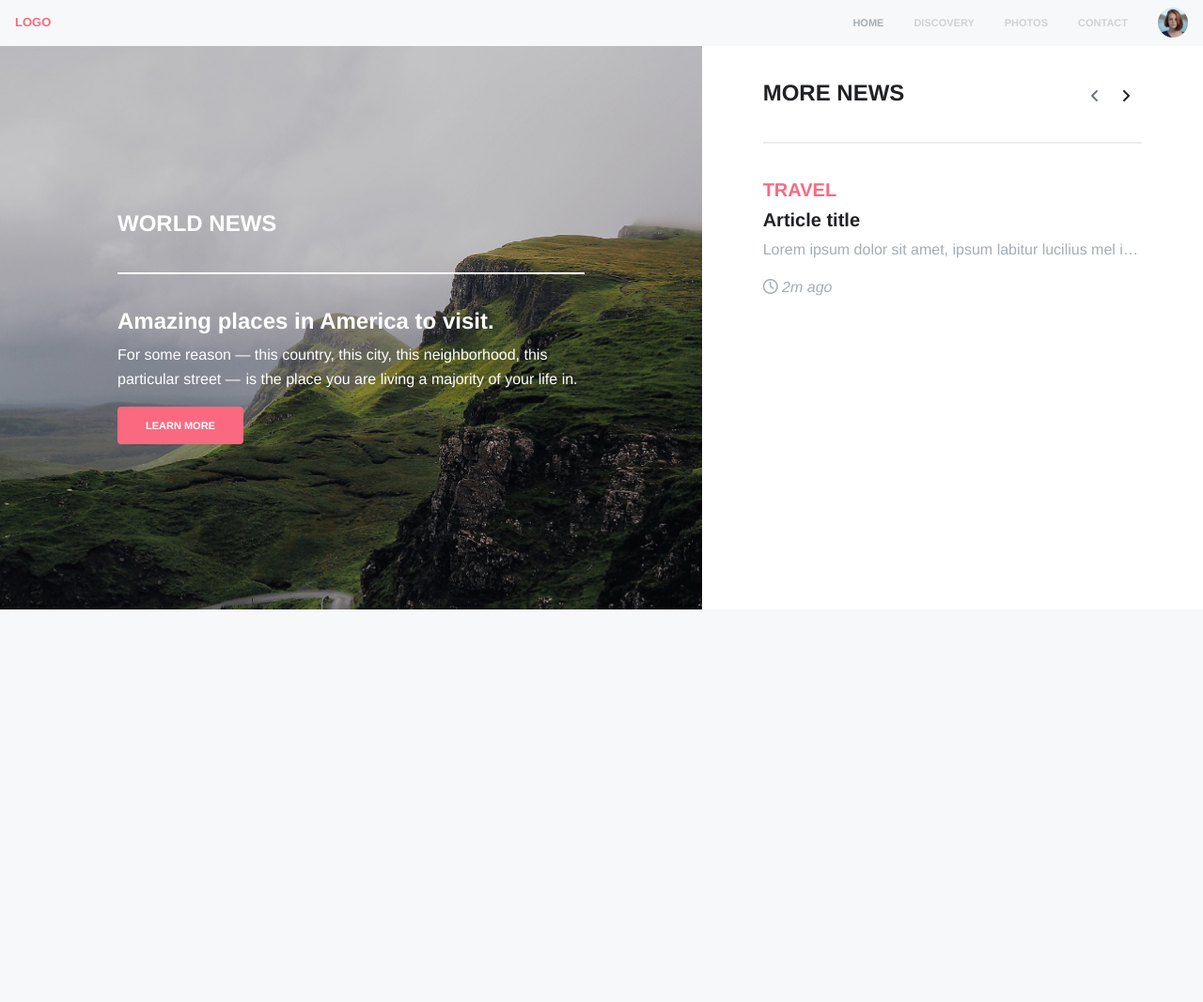
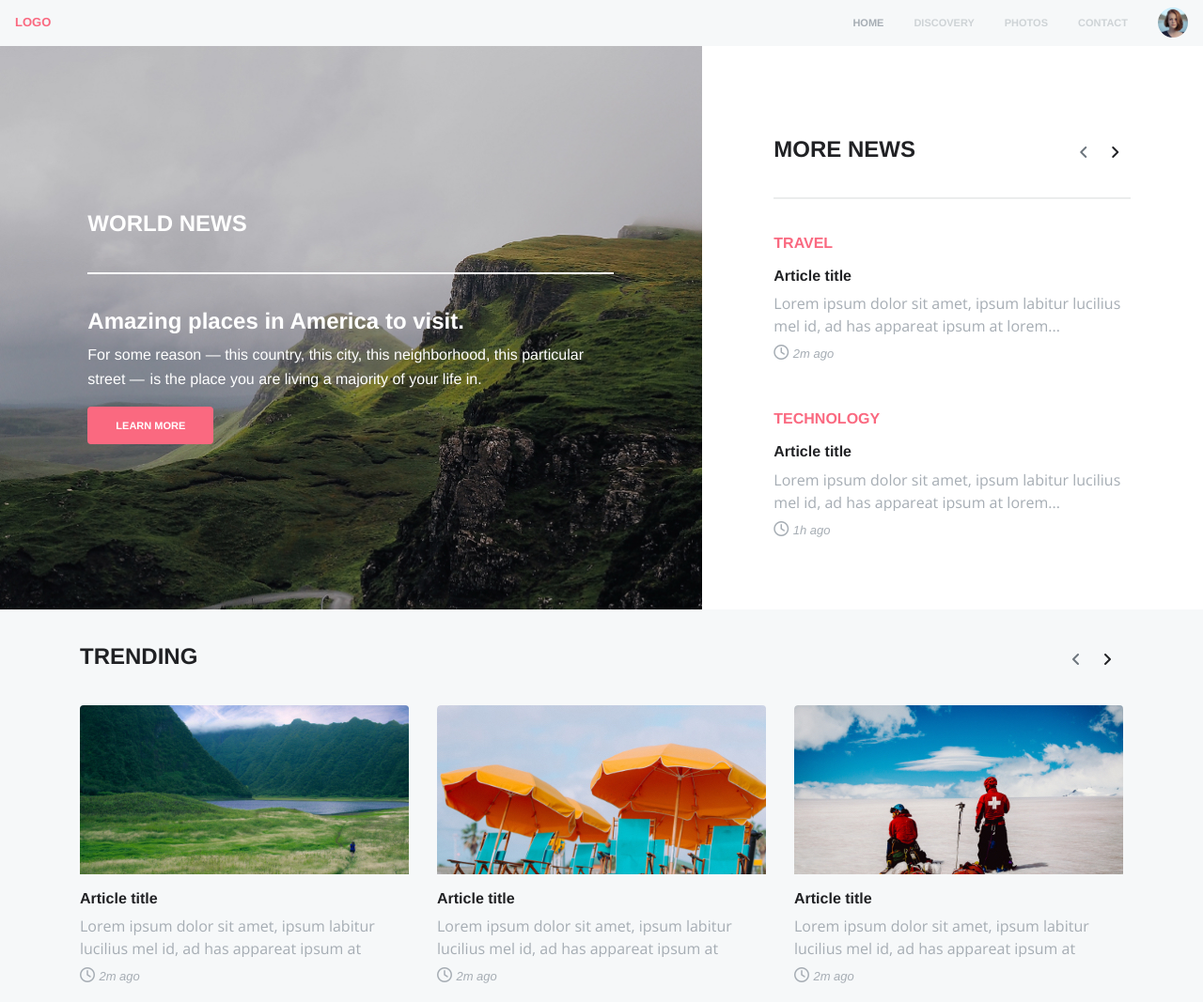
Before and after one commit to dunglnh/the-little-coffee, a plain HTML site: page index.html in a window 1280 px wide. Shown: the whole page at 94% size. Before the commit the page ends 800 px from the top, so only its background shows below. Drawn offline with nearby package versions, Linux system fonts and the light colour scheme.

Commit message:
update 09042019
update 09042019

```diff
--- a/css/responsive.css
+++ b/css/responsive.css
@@ -13,6 +13,9 @@
     }
     .header-banner__jumbotron {
         min-height: 23.25rem;
+    }
+    .jumbotron__block, .news__block {
+        width: 327px;
     }
  }
 /* Small devices (landscape phones, 576px and up) */
@@ -33,14 +36,12 @@
         padding-left: 1rem;
         padding-right: 1rem;
     }
-
-
 }
 
 /* Medium devices (tablets, 768px and up) */
 @media (min-width: 768px) {
     .jumbotron__block, .news__block {
-        padding: 0 3.125rem;
+       width: 38rem;
     }
     .header-banner__jumbotron {
         min-height: 25rem;
@@ -50,10 +51,16 @@
 /* Large devices (desktops, 992px and up) */
 @media (min-width: 992px) {
     .jumbotron__block {
-        padding: 0 6.875rem;
+        width: 35rem;
+    }
+    .news__block{
+        width: 23.75rem;
     }
     .header-banner__jumbotron {
         min-height: 37.5rem;
+    }
+    .header-banner__news{
+        padding-top: 6rem;
     }
  }
 
--- a/css/style.css
+++ b/css/style.css
@@ -1,8 +1,5 @@
 @charset "utf-8";
 /* CSS Document */
-html {
-}
-
 body {
     color: #A6ADB4;
     font-family: Helvetica, sans-serif;
@@ -42,6 +39,9 @@ a, a:hover {
     background-color: #F6F8F9;
     border: 2px solid #FA6980;
     color: #FA6980;
+}
+.open-sans{
+    font-family: 'Open Sans', sans-serif;
 }
 
 /* Landing Page */
@@ -92,7 +92,8 @@ a, a:hover {
     min-height: 24.25rem;
 }
 .jumbotron__block, .news__block {
-    padding: 0  0.5rem ;
+    width: 345px;
+    margin: 0 auto;
 }
 .title__block{
     margin-bottom: 2.3rem;
@@ -111,9 +112,23 @@ a, a:hover {
     padding-bottom: 2.3rem;
 
 }
+
 .news__title{
     border-color: #EBEDED;
 }
-.news__title--paging .page-link, .news__title--paging .page-link:hover{
-    background:transparent;
+.news__title--paging .page-link:hover{
+    color: #FA6980;
 }
+.article__item--timeline time{
+    font-size: 0.8125rem;
+    line-height: 1rem;
+}
+.article__item--text{
+    max-height: 2.8125rem ;
+}
+.content__block{
+    padding-top: 2.3rem;
+}
+.trending__item--photo {
+
+}
--- a/index.html
+++ b/index.html
@@ -14,6 +14,7 @@
         <link href="css/style.css" rel="stylesheet">
         <link href="css/responsive.css" rel="stylesheet">
         <!-- Custom fonts -->
+        <link href="https://fonts.googleapis.com/css?family=Open+Sans&display=swap" rel="stylesheet">
     </head>
     <body>
         <div id="wrapper">
@@ -46,42 +47,113 @@
                                 <button type="button" class="btn btn-primary btn--primary">LEARN MORE</button>
                             </article>
                         </div>
+                        <!--jumbotron-->
                         <div class="col-12 col-xl-5 header-banner__news bg-white">
-
                             <div class="news__block">
                                 <div class="title__block news__title clearfix">
                                     <h2 class="h4 mb-0 font-weight-bold color--black news__title--text float-left">MORE NEWS</h2>
                                     <ul class="float-right pagination mb-0 news__title--paging">
                                         <li class="page-item disabled">
-                                            <a class="page-link border-0 pb-0" href="#" aria-label="Previous">
+                                            <a class="page-link border-0 pb-0 bg-transparent" href="#" aria-label="Previous">
                                                 <span aria-hidden="true"><i class="fas fa-angle-left"></i></span>
                                             </a>
                                         </li>
                                         <li class="page-item">
-                                            <a class="page-link border-0 color--black pb-0" href="#" aria-label="Next">
+                                            <a class="page-link border-0 color--black pb-0 bg-transparent" href="#" aria-label="Next">
                                                 <span aria-hidden="true"><i class="fas fa-angle-right"></i></span>
                                             </a>
                                         </li>
                                     </ul>
                                 </div>
-                                <article class="news__item">
-                                    <h3 class="h5 font-weight-bold color--red news__item--cat-title">TRAVEL</h3>
-                                    <h4 class="h5 font-weight-bold color--black news__item--art-title-">Article title</h4>
-                                    <p class="text-truncate">Lorem ipsum dolor sit amet, ipsum labitur lucilius mel id, ad has appareat ipsum at lorem</p>
-                                    <div class="news__item--timeline">
-                                        <i class="far fa-clock"></i> <time class="font-italic">2m ago</time>
-                                    </div>
-                                </article>
+                                <div class="row">
+                                    <article class="mb-5 col-md-6 col-lg-12">
+                                        <h3 class="h6 font-weight-bold mb-3 article__item--cat-title"> <a class="color--red" href="#">TRAVEL</a></h3>
+                                        <h4 class="h6 font-weight-bold"> <a class="color--black" href="#">Article title</a></h4>
+                                        <p class="open-sans mb-2 text--grey overflow-hidden article__item--text">Lorem ipsum dolor sit amet, ipsum labitur lucilius mel id, ad has appareat ipsum at lorem...</p>
+                                        <div class="article__item--timeline">
+                                            <i class="far fa-clock"></i> <time class="font-italic">2m ago</time>
+                                        </div>
+                                    </article>
+                                    <article class="col-md-6 col-lg-12">
+                                        <h3 class="h6 font-weight-bold mb-3 article__item--cat-title"> <a class="color--red" href="#">TECHNOLOGY</a></h3>
+                                        <h4 class="h6 font-weight-bold color--black"> <a class="color--black" href="#">Article title</a></h4>
+                                        <p class="open-sans mb-2 text--grey overflow-hidden article__item--text">Lorem ipsum dolor sit amet, ipsum labitur lucilius mel id, ad has appareat ipsum at lorem...</p>
+                                            <div class="article__item--timeline">
+                                                <i class="far fa-clock"></i> <time class="font-italic">1h ago</time>
+                                            </div>
+                                    </article>
+                                </div>
                             </div>
                         </div>
+                        <!--news-->
                     </div>
                 </section>
                 <!--jumbotron_news-->
             </header>
             <!--page-header-->
-            <main class="page-content"></main>
+            <main class="page-content container">
+                <div class="content__block content__block--trending">
+                    <div class="title__block clearfix border-bottom-0 pb-0">
+                        <h2 class="h4 mb-0 font-weight-bold color--black news__title--text float-left">TRENDING</h2>
+                        <ul class="float-right pagination mb-0 news__title--paging">
+                            <li class="page-item disabled">
+                                <a class="page-link border-0 pb-0 bg-transparent" href="#" aria-label="Previous">
+                                    <span aria-hidden="true"><i class="fas fa-angle-left"></i></span>
+                                </a>
+                            </li>
+                            <li class="page-item">
+                                <a class="page-link border-0 color--black pb-0 bg-transparent" href="#" aria-label="Next">
+                                    <span aria-hidden="true"><i class="fas fa-angle-right"></i></span>
+                                </a>
+                            </li>
+                        </ul>
+                    </div>
+                    <ul class="row list-unstyled">
+                        <li class="trending__item col-md-6 col-lg-4">
+                            <figure class="trending__item--photo overflow-hidden rounded-top">
+                                <a href="#"><img alt="Trending-1" src="/images/trending-img-1.jpg"/></a>
+                            </figure>
+                            <article>
+                                <h4 class="h6 font-weight-bold color--black">Article title</h4>
+                                <p class="open-sans mb-2 text--grey overflow-hidden article__item--text">Lorem ipsum dolor sit amet, ipsum labitur lucilius mel id, ad has appareat ipsum at lorem...</p>
+                                <div class="article__item--timeline">
+                                    <i class="far fa-clock"></i> <time class="font-italic">2m ago</time>
+                                </div>
+                            </article>
+                        </li>
+                        <li class="trending__item col-md-6 col-lg-4">
+                            <figure class="trending__item--photo overflow-hidden rounded-top">
+                                <a href="#"><img class="rounded-top" alt="Trending-1" src="/images/trending-img-2.jpg"/></a>
+                            </figure>
+                            <article>
+                                <h4 class="h6 font-weight-bold color--black">Article title</h4>
+                                <p class="open-sans mb-2 text--grey overflow-hidden article__item--text">Lorem ipsum dolor sit amet, ipsum labitur lucilius mel id, ad has appareat ipsum at lorem...</p>
+                                <div class="article__item--timeline">
+                                    <i class="far fa-clock"></i> <time class="font-italic">2m ago</time>
+                                </div>
+                            </article>
+                        </li>
+                        <li class="trending__item col-md-6 col-lg-4 d-none d-lg-block">
+                            <figure class="trending__item--photo overflow-hidden rounded-top">
+                                <a href="#"><img class="rounded-top" alt="Trending-1" src="/images/trending-img-3.jpg"/></a>
+                            </figure>
+                            <article>
+                                <h4 class="h6 font-weight-bold color--black">Article title</h4>
+                                <p class="open-sans mb-2 text--grey overflow-hidden article__item--text">Lorem ipsum dolor sit amet, ipsum labitur lucilius mel id, ad has appareat ipsum at lorem...</p>
+                                <div class="article__item--timeline">
+                                    <i class="far fa-clock"></i> <time class="font-italic">2m ago</time>
+                                </div>
+                            </article>
+                        </li>
+                    </ul>
+                </div>
+
+            </main>
             <!--page-content-->
-            <footer class="page-footer"></footer>
+            <footer class="page-footer">
+                <p></p>
+                <p></p>
+            </footer>
             <!--page-footer-->
         </div>
         <!--page-wrapper-->
```
Also changed, not shown: images/trending-img-1.jpg (added), images/trending-img-1@2x.jpg (added), images/trending-img-2.jpg (added), images/trending-img-2@2x.jpg (added), images/trending-img-3.jpg (added), images/trending-img-3@2x.jpg (added), 1 other file.
